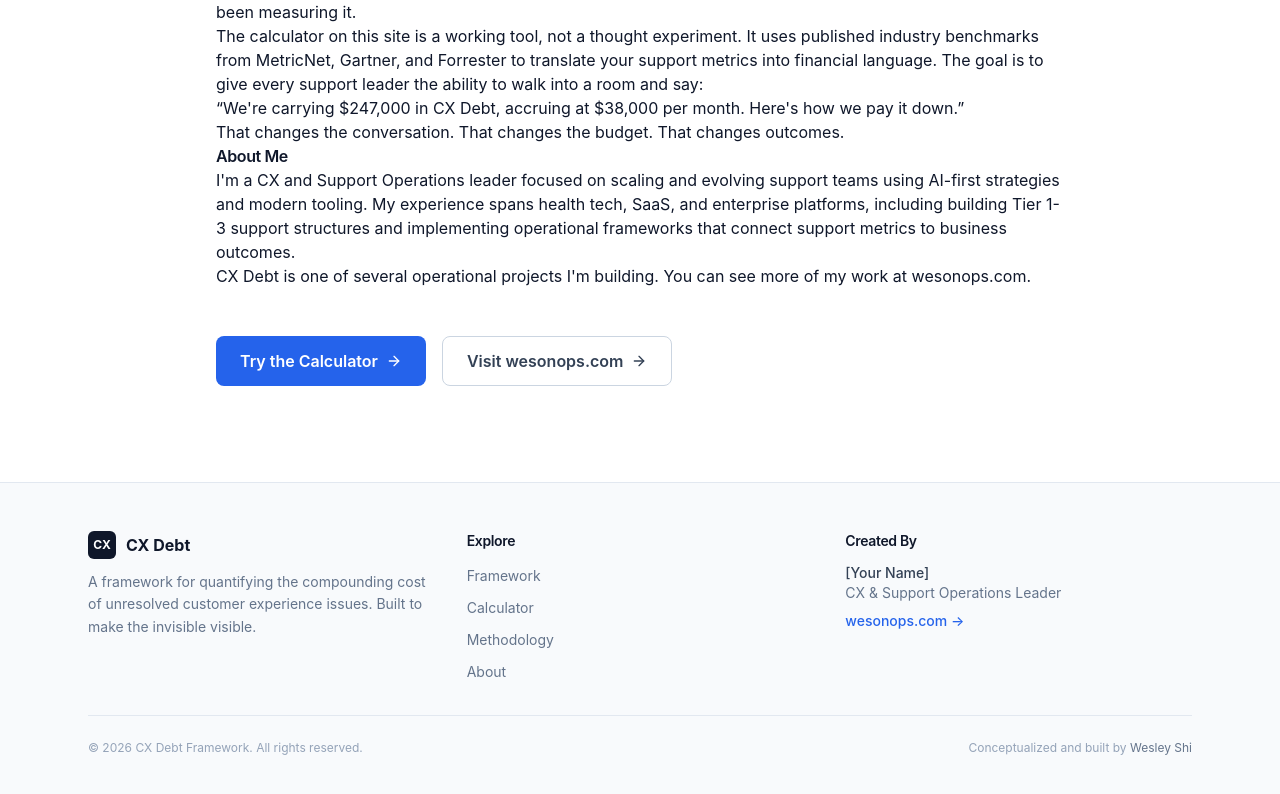
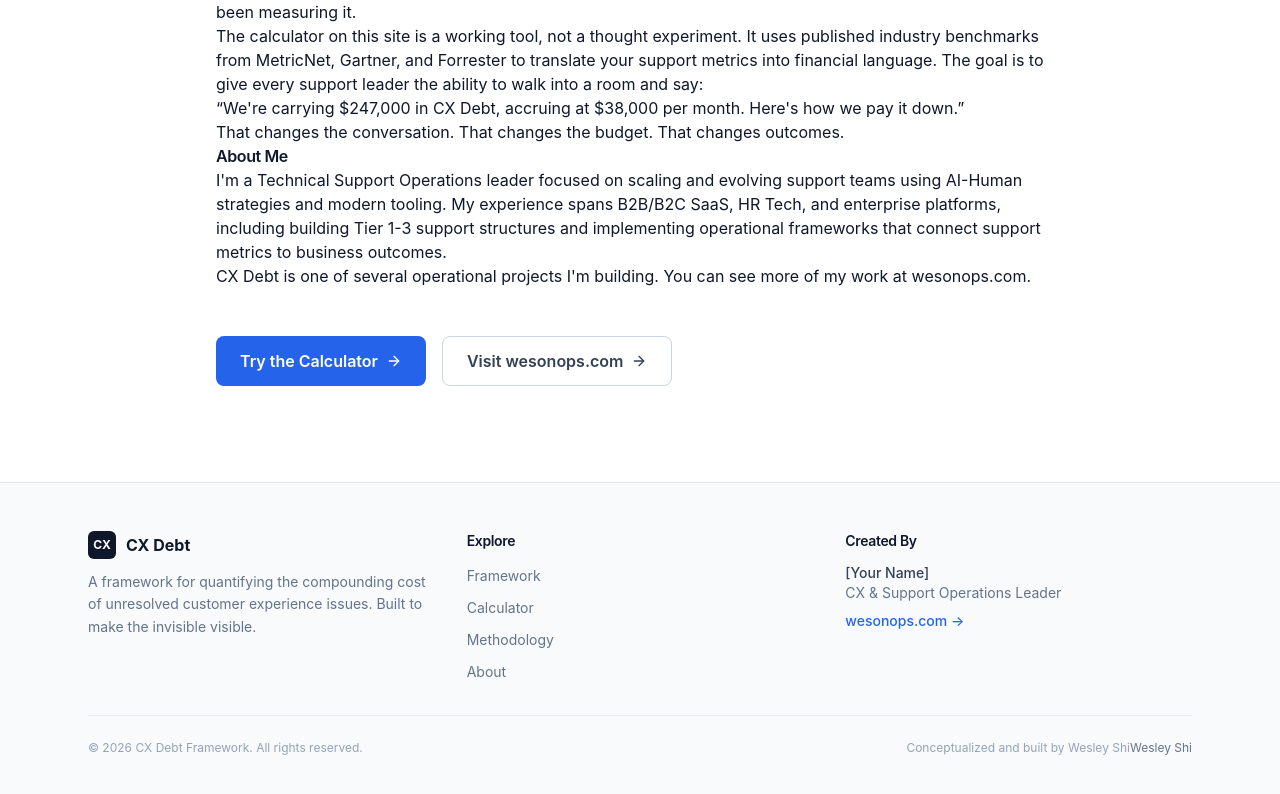
Before and after one commit to wesleyshiCX/cxdebt, a Next.js app: page /about in a window 1280 px wide. Shown: the part 716-1510 px from the top of the page. Built offline with nearby package versions, Linux system fonts and the light colour scheme.

Commit message:
Update footer and about

```diff
--- a/src/app/about/page.tsx
+++ b/src/app/about/page.tsx
@@ -82,9 +82,9 @@ export default function AboutPage() {
 
             <p>
               {/* UPDATE: Replace with your actual bio */}
-              I&apos;m a CX and Support Operations leader focused on scaling and
-              evolving support teams using AI-first strategies and modern
-              tooling. My experience spans health tech, SaaS, and enterprise
+              I&apos;m a Technical Support Operations leader focused on scaling and
+              evolving support teams using AI-Human strategies and modern
+              tooling. My experience spans B2B/B2C SaaS, HR Tech, and enterprise
               platforms, including building Tier 1-3 support structures and
               implementing operational frameworks that connect support metrics
               to business outcomes.
--- a/src/components/layout/Footer.tsx
+++ b/src/components/layout/Footer.tsx
@@ -92,7 +92,7 @@ export function Footer() {
             © {currentYear} CX Debt Framework. All rights reserved.
           </p>
           <p className="text-xs text-slate-400">
-            Conceptualized and built by{" "}
+            Conceptualized and built by Wesley Shi
             {/* UPDATE: Replace with your actual name */}
             <a
               href="https://wesonops.com"
```
